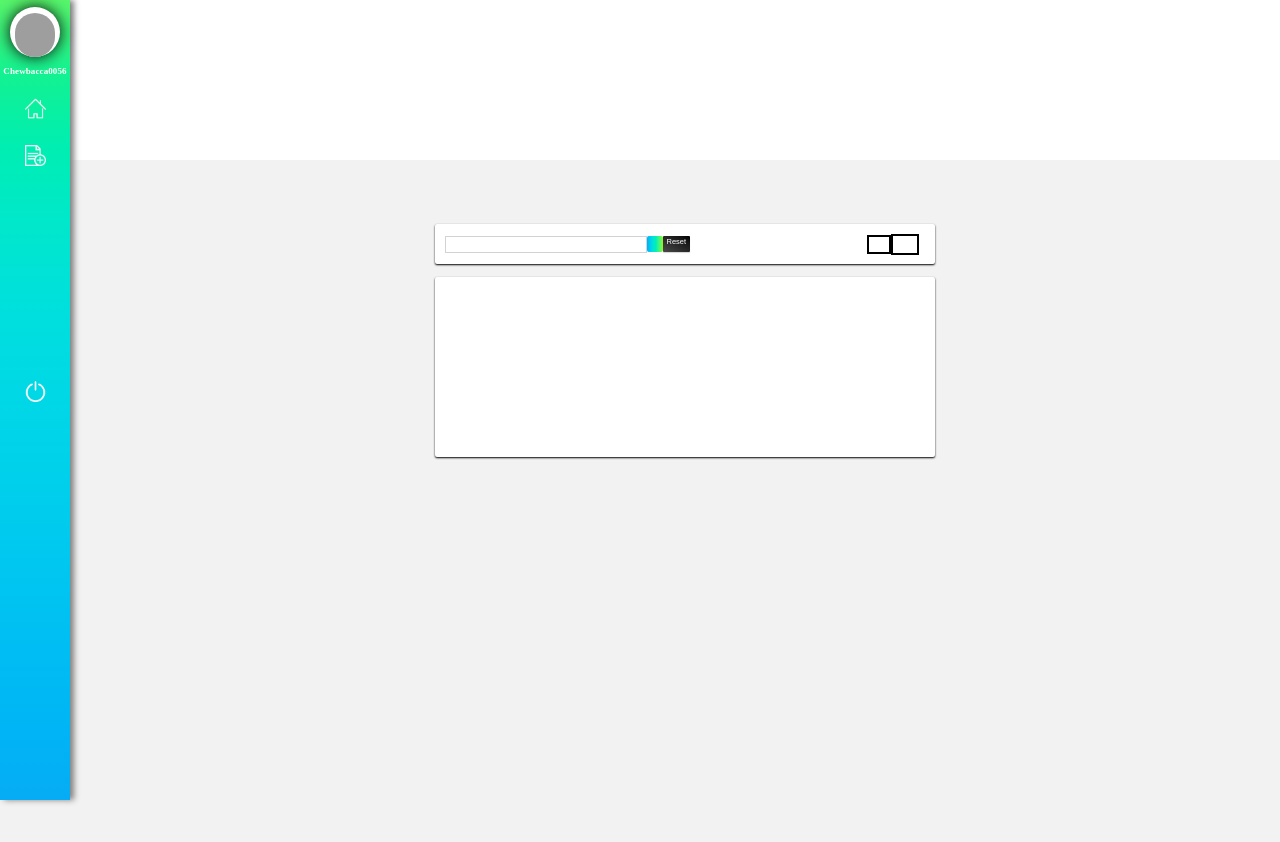
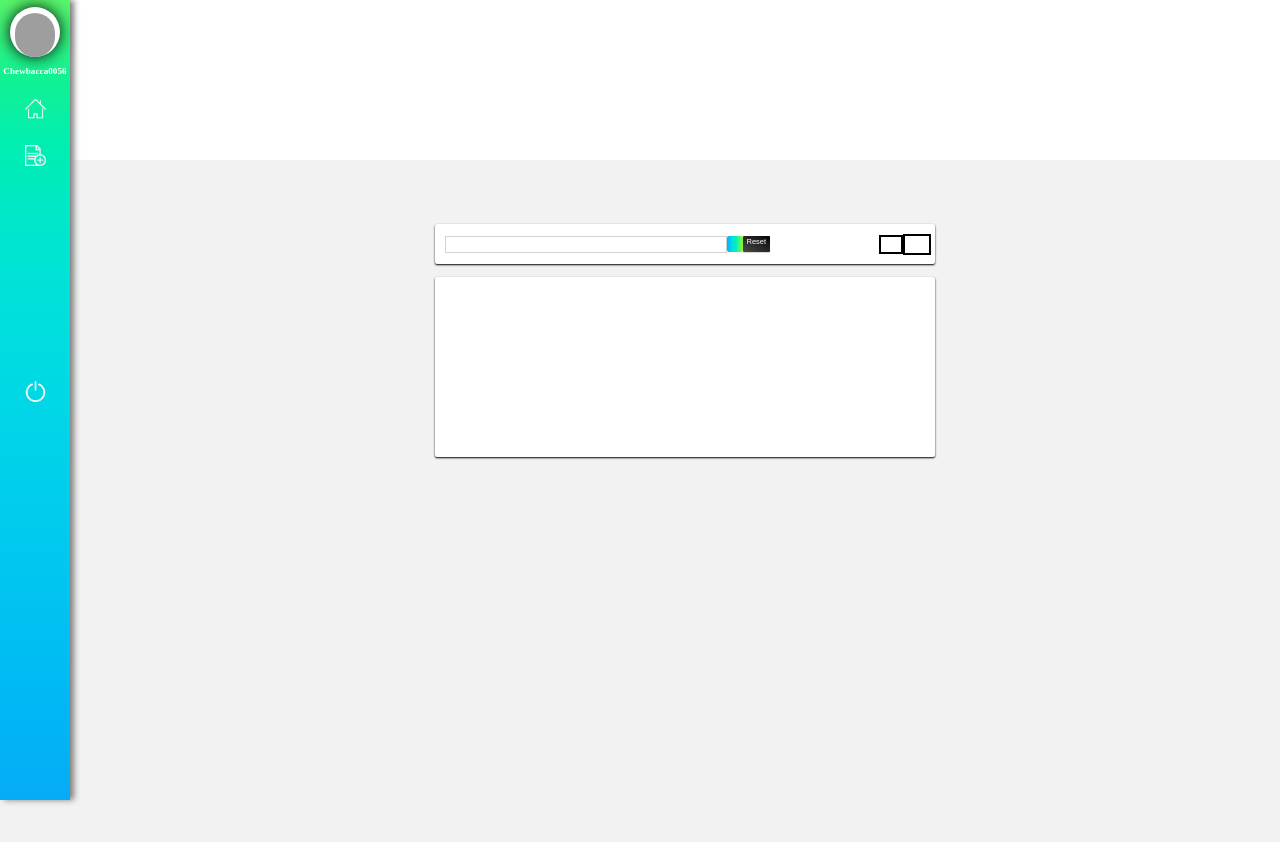
Before and after one commit to wamontgomery0068/helo, a React (Create React App) app: page /dashboard in a window 1280 px wide. Shown: the top 842 px of the page. Built offline with nearby package versions, Linux system fonts and the light colour scheme; grey boxes are pictures that could not be loaded.

Commit message:
Styling changes

```diff
--- a/src/component/Dashboard/Dashboard.css
+++ b/src/component/Dashboard/Dashboard.css
@@ -32,7 +32,7 @@
     /* box-shadow: 0px 0.5px 0.5px black; */
     /* border-radius: 2px; */
     height: 15px;
-    width: 200px;
+    width: 280px;
     margin-left: 2%
 
 }
@@ -72,7 +72,7 @@
     border: 2px solid black;
     height: 15px;
     width: 20px;
-    margin-left: 35.5%
+    margin-left: 21.8%
 
 }
 
```
